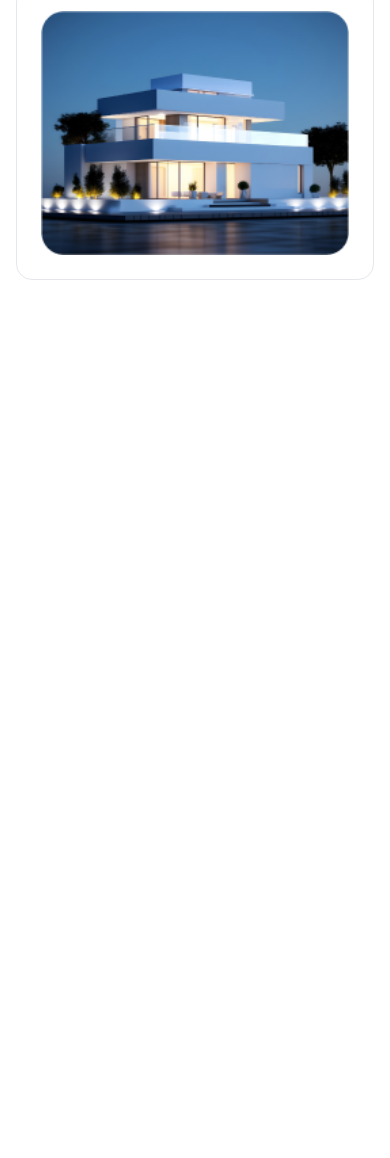
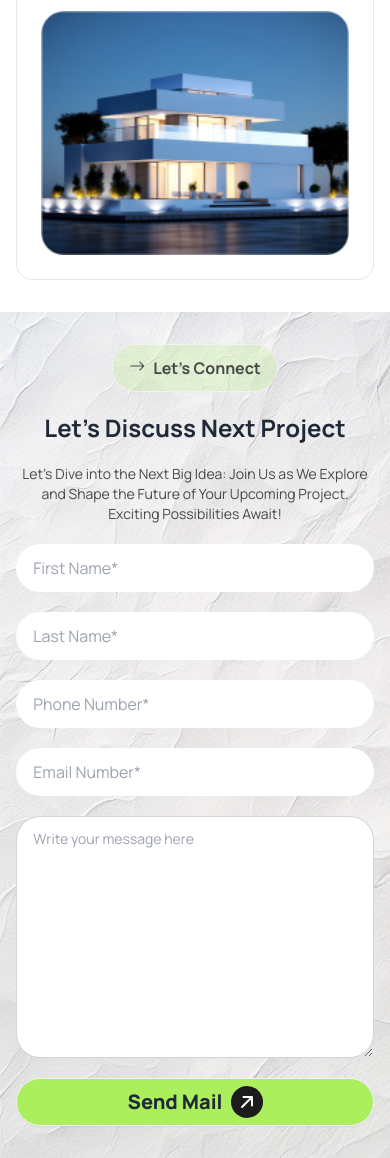
Before and after one commit to IamSAShuvo/batch10-assignment3, a plain HTML site: page index.html in a window 390 px wide. Shown: the part 5004-6162 px from the top of the page. Before the commit the page ends 5316 px from the top, so only its background shows below. Drawn offline with nearby package versions, Linux system fonts and the light colour scheme.

Commit message:
add contact section with responsive

```diff
--- a/index.html
+++ b/index.html
@@ -602,6 +602,83 @@
         </article>
       </section>
       <!-- Section 2 - Portfolio End -->
+
+      <!-- Section 3 - Contact Start -->
+      <section class="bg-paper bg-no-repeat bg-cover">
+        <article
+          class="w-11/12 lg:w-8/12 mx-auto flex flex-col items-center gap-5 py-8 lg:pt-8 lg:pb-16"
+        >
+          <!-- Button -->
+          <button
+            class="btn bg-primaryOpacity hover:bg-primary rounded-full text-base font-bold text-textColorDesc shadow-none"
+          >
+            <i class="bi bi-arrow-right mb-1"></i>Let's Connect
+          </button>
+
+          <!-- Headline and description -->
+          <h3 class="text-2xl lg:text-4xl font-bold text-center lg:text-left">
+            Let's Discuss Next Project
+          </h3>
+          <p
+            class="text-textColorDesc text-sm lg:text-base text-center lg:w-6/12 lg:mx-auto"
+          >
+            Let's Dive into the Next Big Idea: Join Us as We Explore and Shape
+            the Future of Your Upcoming Project. Exciting Possibilities Await!
+          </p>
+          <form class="w-full grid grid-cols-1 lg:grid-cols-2 gap-5" action="">
+            <input
+              type="text"
+              placeholder="First Name*"
+              class="input w-full rounded-full"
+            />
+            <input
+              type="text"
+              placeholder="Last Name*"
+              class="input w-full rounded-full"
+            />
+            <input
+              type="number"
+              placeholder="Phone Number*"
+              class="input w-full rounded-full"
+            />
+            <input
+              type="email"
+              placeholder="Email Number*"
+              class="input w-full rounded-full"
+            />
+            <textarea
+              class="textarea rounded-3xl textarea-bordered lg:col-span-full"
+              placeholder="Write your message here"
+              rows="8"
+            ></textarea>
+
+            <button
+              class="btn text-xl font-extrabold bg-primary rounded-full hover:bg-lime-500 lg:col-span-full"
+            >
+              Send Mail
+              <div
+                class="bg-arrowBackground rounded-full p-1 flex items-center justify-center"
+              >
+                <svg
+                  xmlns="http://www.w3.org/2000/svg"
+                  class="h-6 w-6 text-white -rotate-45"
+                  fill="none"
+                  viewBox="0 0 24 24"
+                  stroke="currentColor"
+                >
+                  <path
+                    stroke-linecap="round"
+                    stroke-linejoin="round"
+                    stroke-width="2"
+                    d="M5 12h14m0 0l-6 6m6-6l-6-6"
+                  />
+                </svg>
+              </div>
+            </button>
+          </form>
+        </article>
+      </section>
+      <!-- Section 3 - Contact End -->
     </main>
     <!-- Main Section End -->
 
```
